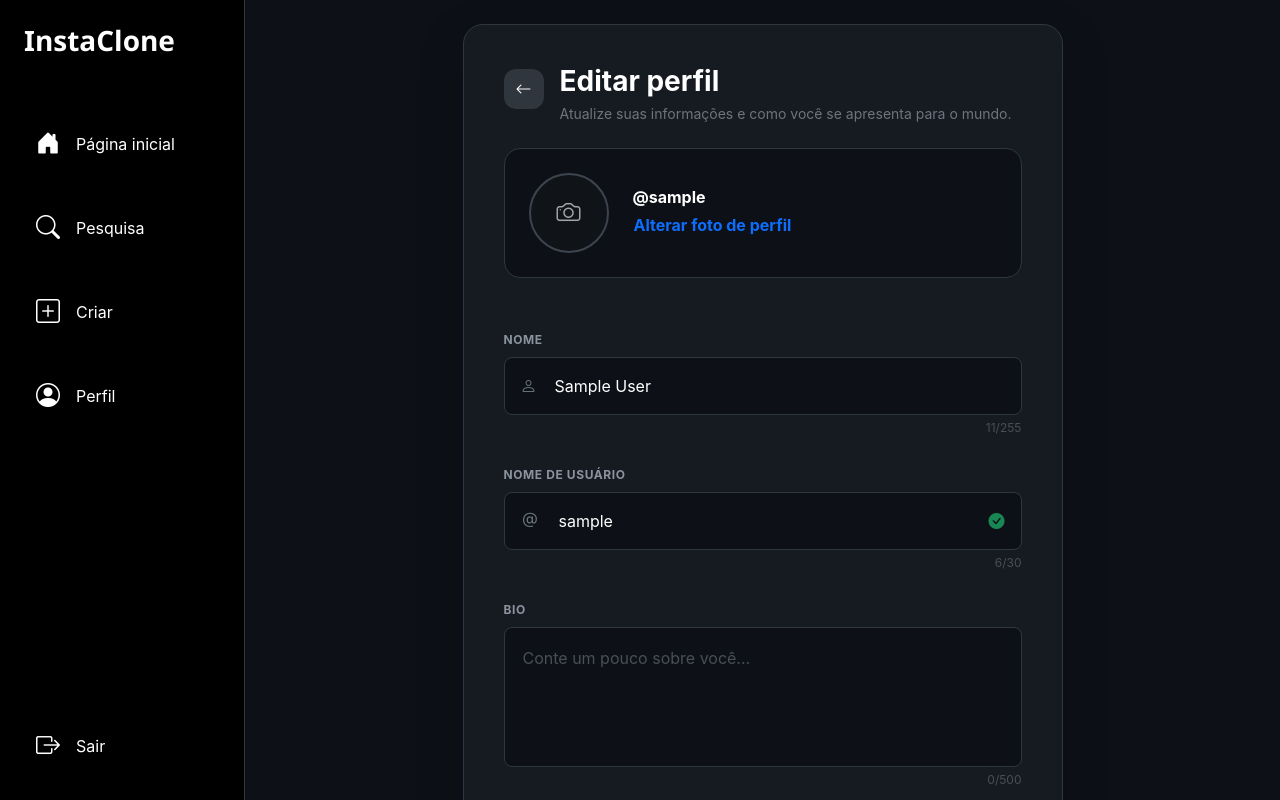
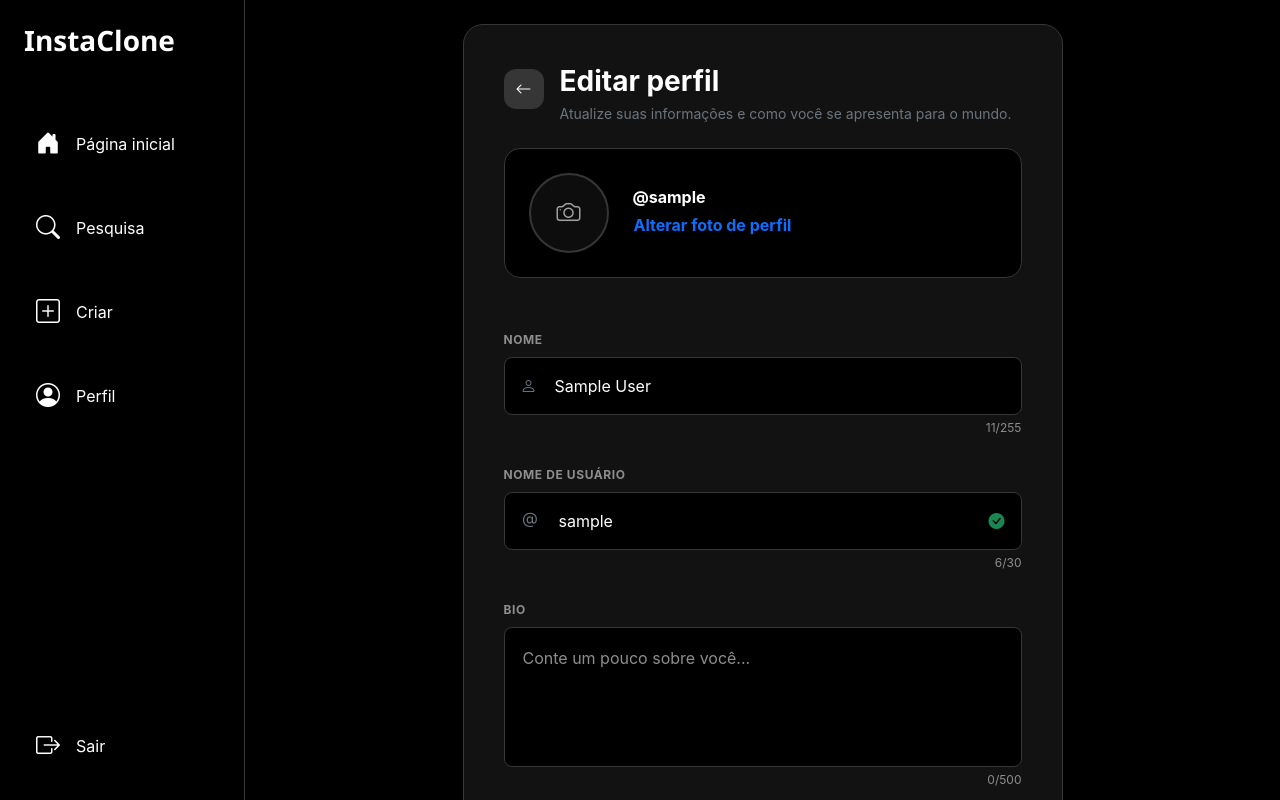
Before and after one commit to SaraAlmeida07/insta-clone, a Vue app: page /profile/edit in a window 1280 px wide. Shown: the top 800 px of the page. Built offline with nearby package versions, Linux system fonts and the light colour scheme; sample sign-in values are in the browser's storage.

Commit message:
ajuste no design na pagina de editar perfil

```diff
--- a/src/views/EditProfileView.vue
+++ b/src/views/EditProfileView.vue
@@ -219,22 +219,22 @@ const goBack = () => {
 
 <style scoped>
 .edit-profile-view {
-  background-color: #0d1117; /* Fundo bem escuro */
+  background-color: var(--bg-black);
   min-height: 100vh;
 }
 
 .edit-card {
   max-width: 600px;
-  background-color: #161b22; /* Cor do card similar à imagem */
+  background-color: var(--input-bg);
   padding: 2.5rem;
   border-radius: 20px;
-  border: 1px solid #30363d;
+  border: 1px solid var(--input-border);
 }
 
 .btn-back {
-  background-color: #30363d;
+  background-color: var(--input-border);
   border: none;
-  color: white;
+  color: var(--text-white);
   width: 40px;
   height: 40px;
   border-radius: 12px;
@@ -245,20 +245,20 @@ const goBack = () => {
 }
 
 .btn-back:hover {
-  background-color: #484f58;
+  background-color: var(--text-grey);
 }
 
 /* Avatar Section */
 .avatar-section {
-  background-color: #0d1117;
-  border: 1px solid #30363d;
+  background-color: var(--bg-black);
+  border: 1px solid var(--input-border);
 }
 
 .avatar-frame {
   width: 80px;
   height: 80px;
-  border: 2px solid #3d444d;
-  background-color: #161b22;
+  border: 2px solid var(--input-border);
+  background-color: var(--input-bg);
   position: relative;
   overflow: hidden;
 }
@@ -275,29 +275,29 @@ const goBack = () => {
   width: 100%;
   height: 100%;
   background-color: rgba(0, 0, 0, 0.4);
-  color: white;
+  color: var(--text-white);
   opacity: 0.6;
 }
 
 /* Form Styles */
 .label-muted {
   font-size: 0.75rem;
-  color: #8b949e;
+  color: var(--text-grey);
   letter-spacing: 0.05em;
 }
 
 .input-wrapper {
-  background-color: #0d1117;
-  border: 1px solid #30363d;
+  background-color: var(--bg-black);
+  border: 1px solid var(--input-border);
   transition: border-color 0.2s;
 }
 
 .input-wrapper:focus-within {
-  border-color: #58a6ff;
+  border-color: var(--primary-blue);
 }
 
 .input-wrapper.has-error {
-  border-color: #f85149;
+  border-color: #f85149; /* Mantido para erro específico, ou use uma nova variável se disponível */
 }
 
 .custom-input {
@@ -308,12 +308,12 @@ const goBack = () => {
 }
 
 .custom-input::placeholder {
-  color: #484f58;
+  color: var(--text-grey);
 }
 
 .counter-text {
   font-size: 0.75rem;
-  color: #484f58;
+  color: var(--text-grey);
 }
 
 .error-msg {
@@ -322,8 +322,8 @@ const goBack = () => {
 
 /* Button Save */
 .btn-save {
-  background-color: #4f46e5; /* Azul/Roxo vibrante */
-  color: white;
+  background-color: var(--primary-blue);
+  color: var(--text-white);
   border: none;
   transition: opacity 0.2s;
 }
```
